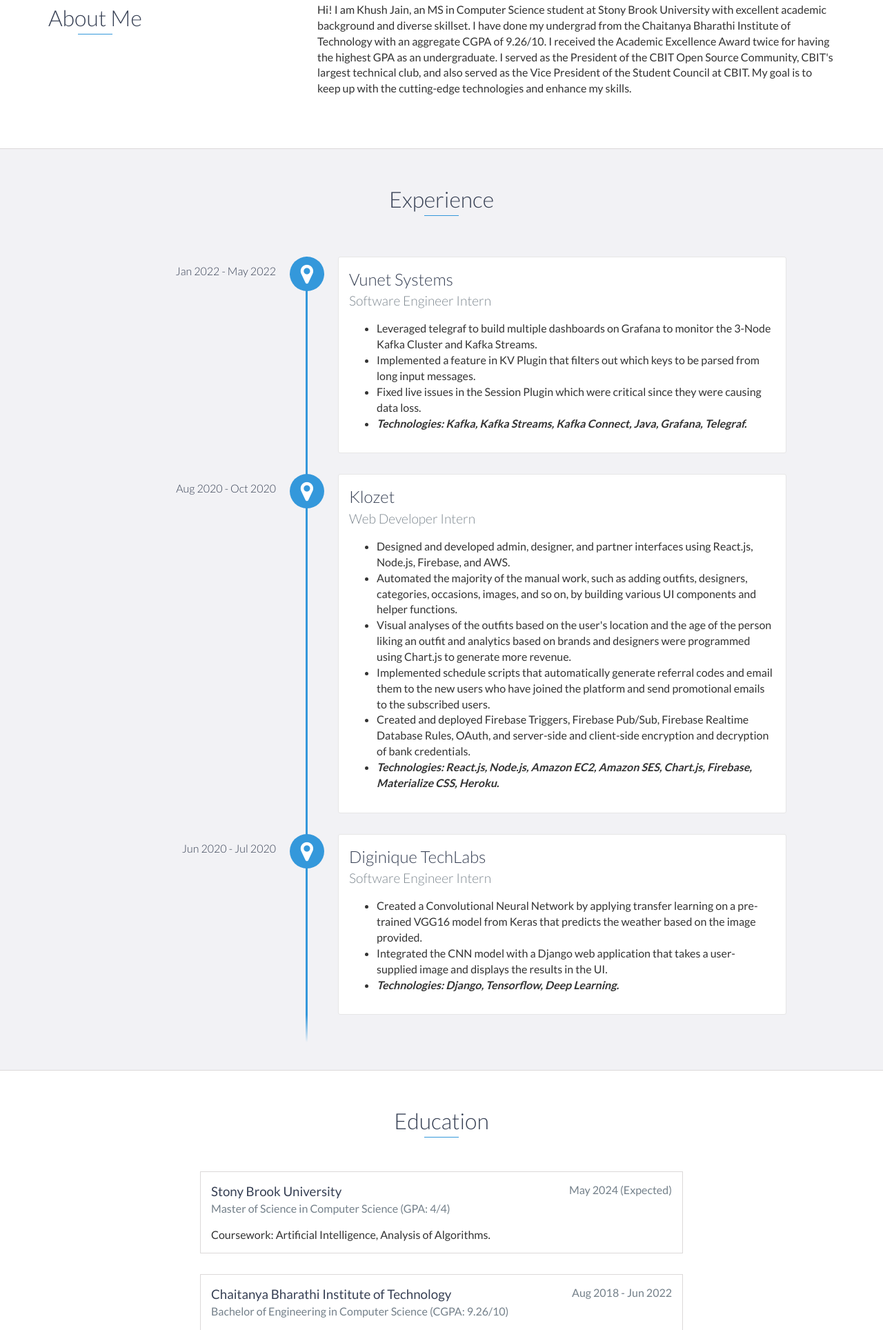
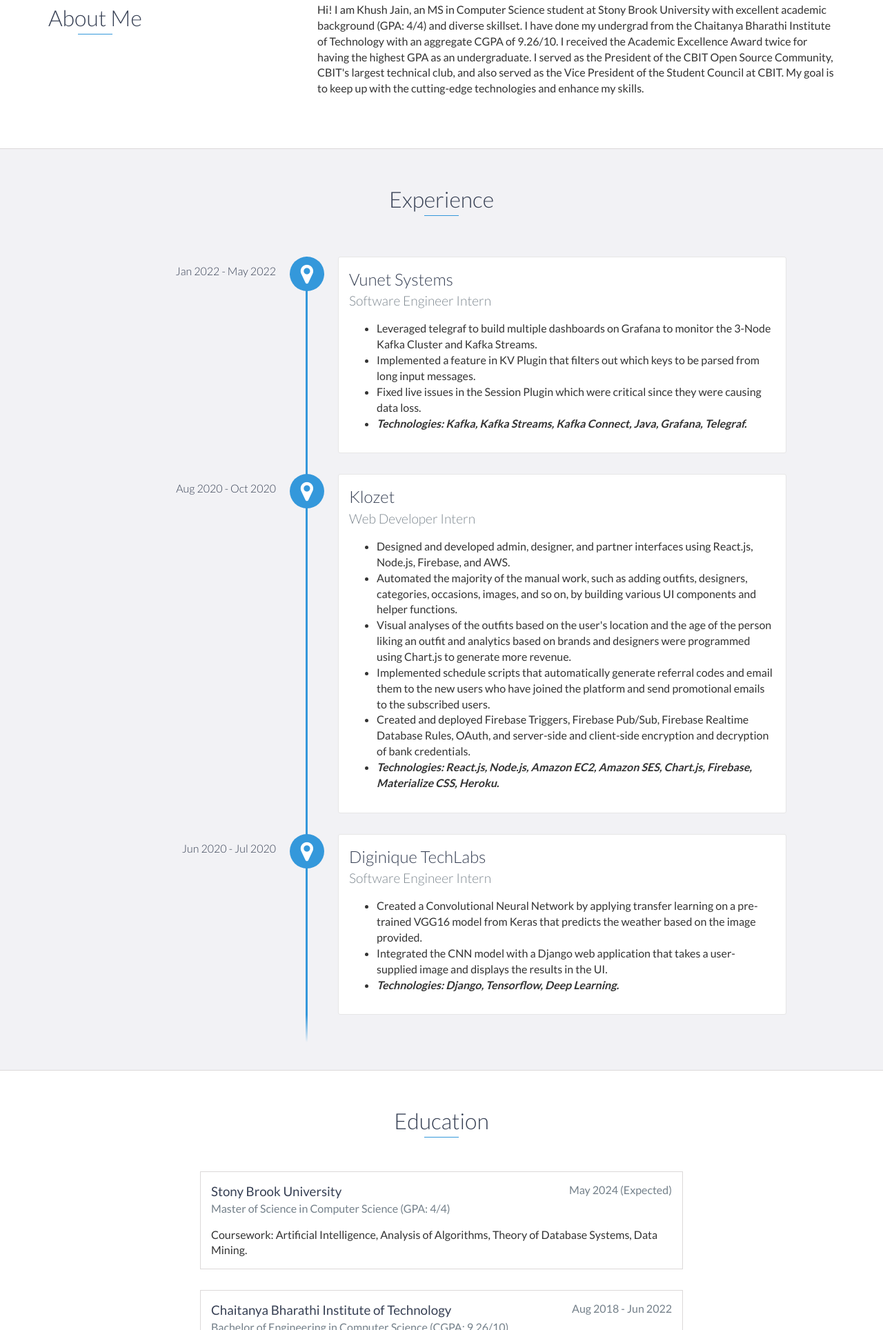
Before and after one commit to KhushJain/KhushJain.github.io, a plain HTML site: page index.html in a window 1280 px wide. Shown: the part 872-2800 px from the top of the page at 69% size. Drawn offline with nearby package versions, Linux system fonts and the light colour scheme; no server answers.

Commit message:
Update index.html

```diff
--- a/index.html
+++ b/index.html
@@ -97,7 +97,7 @@
                     <h2 class="heading">About Me</h2>
                 </div>
                 <div class="col-md-8">
-                    Hi! I am Khush Jain, an MS in Computer Science student at Stony Brook University with excellent academic background and diverse skillset. I have done my undergrad from the Chaitanya Bharathi Institute of Technology with an aggregate CGPA of 9.26/10. I received the Academic Excellence Award twice for having the highest GPA as an undergraduate. I served as the President of the CBIT Open Source Community, CBIT's largest technical club, and also served as the Vice President of the Student Council at CBIT. My goal is to keep up with the cutting-edge technologies and enhance my skills.
+                    Hi! I am Khush Jain, an MS in Computer Science student at Stony Brook University with excellent academic background (GPA: 4/4) and diverse skillset. I have done my undergrad from the Chaitanya Bharathi Institute of Technology with an aggregate CGPA of 9.26/10. I received the Academic Excellence Award twice for having the highest GPA as an undergraduate. I served as the President of the CBIT Open Source Community, CBIT's largest technical club, and also served as the Vice President of the Student Council at CBIT. My goal is to keep up with the cutting-edge technologies and enhance my skills.
                 </div>
             </div>
         </div>
@@ -151,7 +151,7 @@
             <h3>Stony Brook University</h3>
             <span class="education-date">May 2024 (Expected)</span>
             <h4>Master of Science in Computer Science (GPA: 4/4)</h4>
-            Coursework: Artificial Intelligence, Analysis of Algorithms.
+            Coursework: Artificial Intelligence, Analysis of Algorithms, Theory of Database Systems, Data Mining.
         </div>
         <!-- End .education-block -->
 
```
